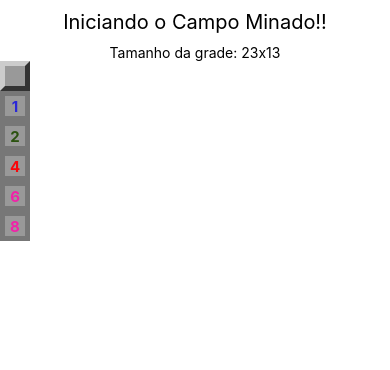
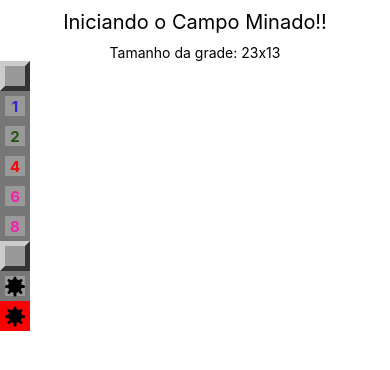
Before and after one commit to eduardocintrasantos/CampoMinado-ReactNative, a React Native app in the folder campoMinado/: screen / in a window 390 px wide. Shown: the top 370 px of the page. Built offline with nearby package versions, Linux system fonts and the light colour scheme.

Commit message:
componentMine
Criação da mina e configurações de mina aberta e mina que explodiu.

```diff
--- a/campoMinado/App.js
+++ b/campoMinado/App.js
@@ -20,6 +20,9 @@ export default class App extends Component{
         <Field opened nearMines={4}/>
         <Field opened nearMines={6}/>
         <Field opened nearMines={8}/>
+        <Field mined />
+        <Field opened mined />
+        <Field mined opened exploded />
       </View>
     )
   }
--- a/campoMinado/src/components/Field.js
+++ b/campoMinado/src/components/Field.js
@@ -1,12 +1,14 @@
 import React from 'react';
 import { View, StyleSheet, Text } from 'react-native';
 import params from '../params';
+import Mine from './Mine';
 
 export default props => {
-    const { mined, opened, nearMines } = props
+    const { mined, opened, nearMines, exploded } = props
 
     const styleField = [styles.field]
     if (opened) styleField.push(styles.opened)
+    if (exploded) styleField.push(styles.exploded)
     if (styleField.length === 1) styleField.push(styles.regular)
 
     let color = null
@@ -22,6 +24,8 @@ export default props => {
             {!mined && opened && nearMines > 0 ?
                 <Text style={[styles.label, { color: color }]}>
                     {nearMines}</Text> : false}
+
+            {mined && opened ? <Mine /> : false}
         </View>
     )
 }
@@ -48,5 +52,9 @@ const styles =  StyleSheet.create({
     label: {
         fontWeight: 'bold',
         fontSize: params.fontSize,
+    },
+    exploded: {
+        backgroundColor: 'red',
+        borderColor: 'red',
     }
 })
--- /dev/null
+++ b/campoMinado/src/components/Mine.js
@@ -0,0 +1,36 @@
+import React from 'react';
+import { View, StyleSheet } from 'react-native';
+
+export default props => {
+    return (
+        <View style={styles.container}>
+            <View style={styles.coreMine} />
+            <View style={styles.line} />
+            <View style={[styles.line, { transform: [{ rotate: '45deg' }] }]} />
+            <View style={[styles.line, { transform: [{ rotate: '90deg' }] }]} />
+            <View style={[styles.line, { transform: [{ rotate: '135deg' }] }]} />
+        </View>
+    )
+}
+
+const styles = StyleSheet.create({
+    container: {
+        alignItems: 'center',
+        justifyContent: 'center',
+    },
+    coreMine: {
+        height: 14,
+        width: 14,
+        borderRadius: 10,
+        backgroundColor: 'black',
+        alignItems: 'center',
+        justifyContent: 'center',
+    },
+    line: {
+        position: 'absolute',
+        height: 3,
+        width: 20,
+        borderRadius: 3,
+        backgroundColor: 'black',
+    }
+})
--- a/campoMinado/src/params.js
+++ b/campoMinado/src/params.js
@@ -1,4 +1,4 @@
-import { Dimensions } from 'react-native'
+import { Dimensions } from 'react-native';
 
 const params = {
     blockSize: 30,
```
